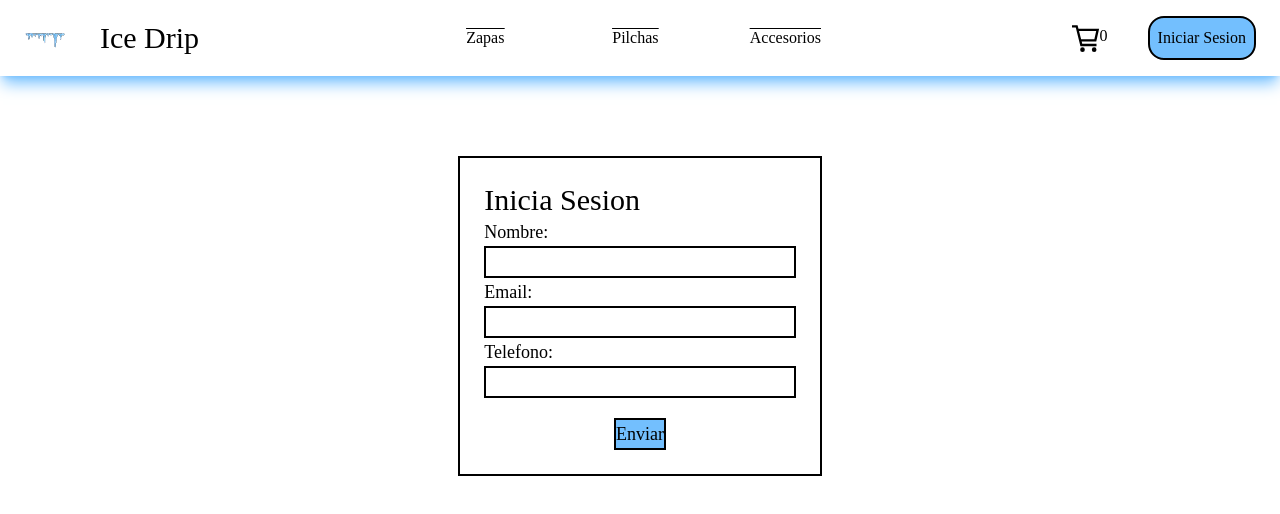
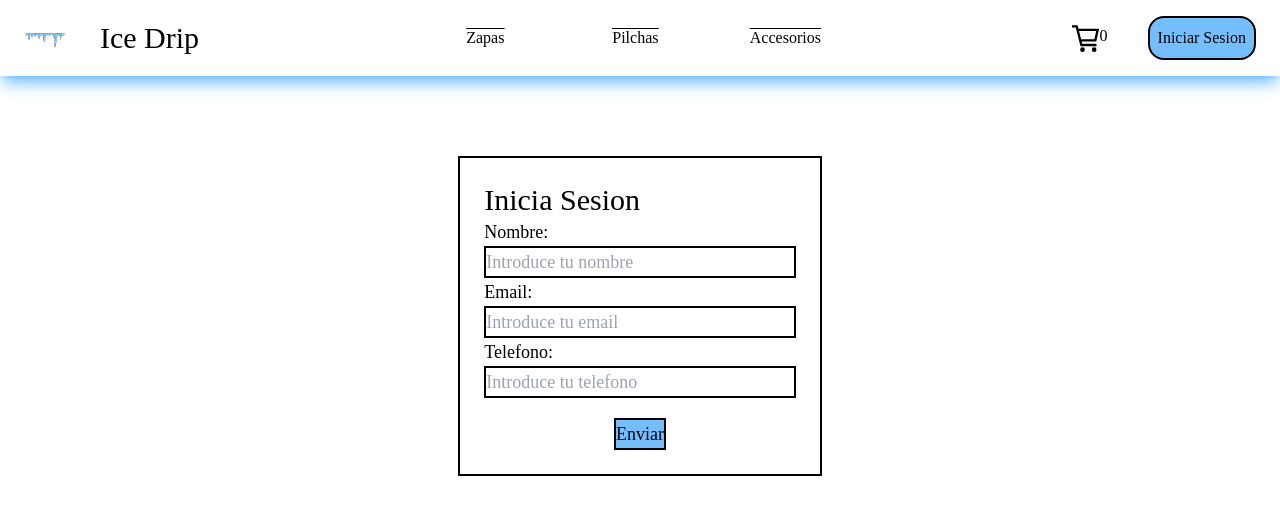
Before and after one commit to LucianoFerrero/E-commerce, a React (Vite) app: page /login in a window 1280 px wide. Shown: the top 514 px of the page. Built offline with nearby package versions, Linux system fonts and the light colour scheme.

Commit message:
EntregaFinal/Ferrero

```diff
--- a/src/components/Cart/cart.jsx
+++ b/src/components/Cart/cart.jsx
@@ -10,9 +10,6 @@ import {
 } from "firebase/firestore";
 
 const Cart = () => {
-  const [id, setId] = useState("");
-
-  const Id = id;
 
   const { cartItems, removeFromCart, totalPrice, totalQuantity, cleanCart } =
     useContext(CartContext);
@@ -34,18 +31,19 @@ const Cart = () => {
       const ordersCollection = collection(dbFirestore, "Ordenes");
 
       addDoc(ordersCollection, order)
-        .then((resp) => setId(resp.id))
-        .catch((err) => console.log(err))
-        .finally(
+        .then((resp) => {
           setTimeout(() => {
             cleanCart();
             swal({
               title: "Compra exitosa!",
-              text: `Gracias por tu compra \n Id de tu compra: ${id}`,
+              text: `Gracias por tu compra \n Id de tu compra: ${resp.id}`,
               icon: "success",
               background: "#73BFFE",
             });
           }, 1000)
+        })
+        .catch((err) => console.log(err))
+        .finally(
         );
     } else {
       swal({
@@ -55,8 +53,6 @@ const Cart = () => {
       });
     }
   };
-
-  console.log(id)
 
   return (
     <div className="bg-white w-full h-auto flex justify-center p-5">
@@ -72,11 +68,6 @@ const Cart = () => {
                   Explorar tienda
                 </button>
               </Link>
-            </li>
-            <li>
-              {id.length !== 0 && (
-                <h1 className="mt-5 text-xl">Id de la compra: {id}</h1>
-              )}
             </li>
           </ul>
         </div>
--- a/src/components/Login/Login.jsx
+++ b/src/components/Login/Login.jsx
@@ -45,6 +45,8 @@ const Login = () => {
         Nombre:
         <input
           className="border-2 border-black"
+          placeholder="Introduce tu nombre"
+          autoComplete="off"
           type="text"
           {...register("Nombre", {
             required: true,
@@ -56,6 +58,8 @@ const Login = () => {
         Email:
         <input
           className="border-2 border-black"
+          placeholder="Introduce tu email"
+          autoComplete="off"
           type="email"
           {...register("Email", {
             required: true,
@@ -65,6 +69,8 @@ const Login = () => {
         Telefono:
         <input
           className="border-2 border-black"
+          placeholder="Introduce tu telefono"
+          autoComplete="off"
           type="phone"
           {...register("Telefono", {
             required: true,
```
Also changed, not shown: 2 other files (tests, documents, lock files or other folders).
